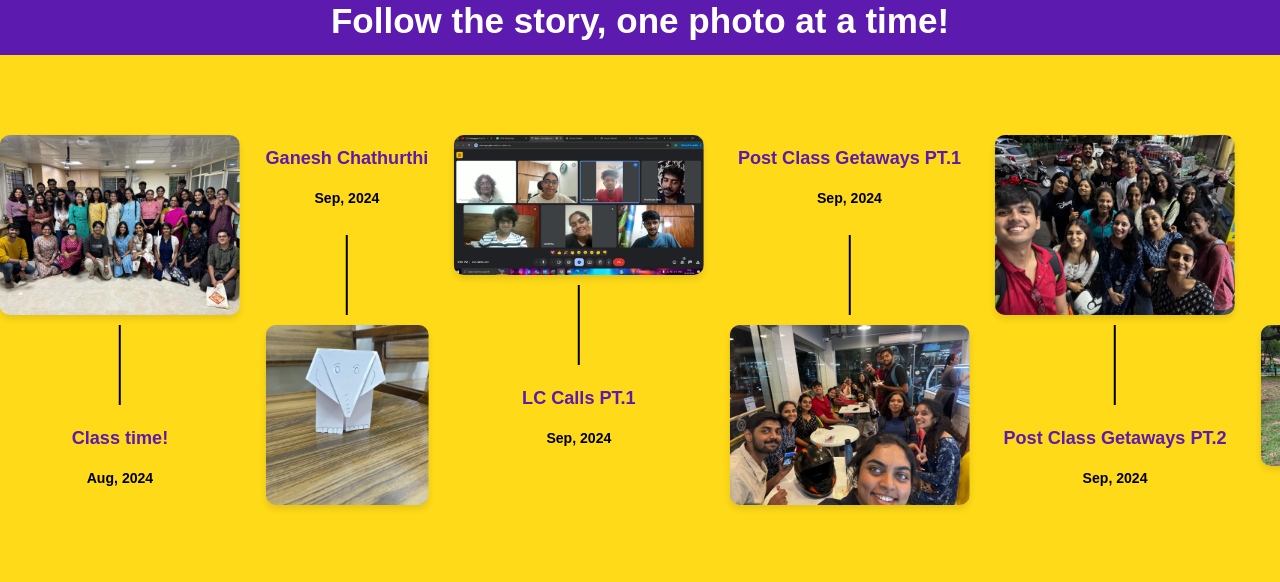
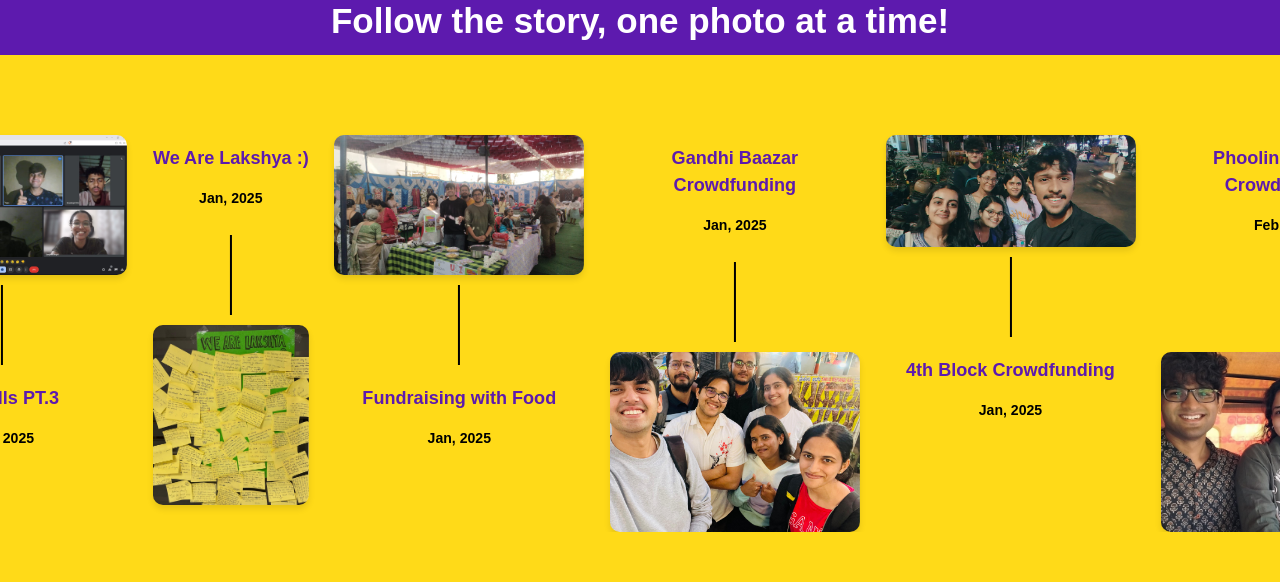
Before and after one commit to Tejas-Muralidhar/TemplateWebpage, a React (Create React App) app: page / in a window 1280 px wide. Shown: the part 2120-2702 px from the top of the page. Built offline with nearby package versions, Linux system fonts and the light colour scheme; a small style sheet from the web is missing.

Commit message:
More gallery pictures

```diff
--- a/src/styles/Gallery.css
+++ b/src/styles/Gallery.css
@@ -28,7 +28,7 @@
   display: flex;
   gap: 2vw;
   min-width: 200%;
-  animation: gallery-scroll 90s linear infinite;
+  animation: gallery-scroll 10s linear infinite;
 }
 
 .gallery-carousel-track.paused {
@@ -95,7 +95,7 @@
       transform: translateX(0);
     }
     to {
-      transform: translateX(-1220%);
+      transform: translateX(-1250%);
     }
   }
 }
```
